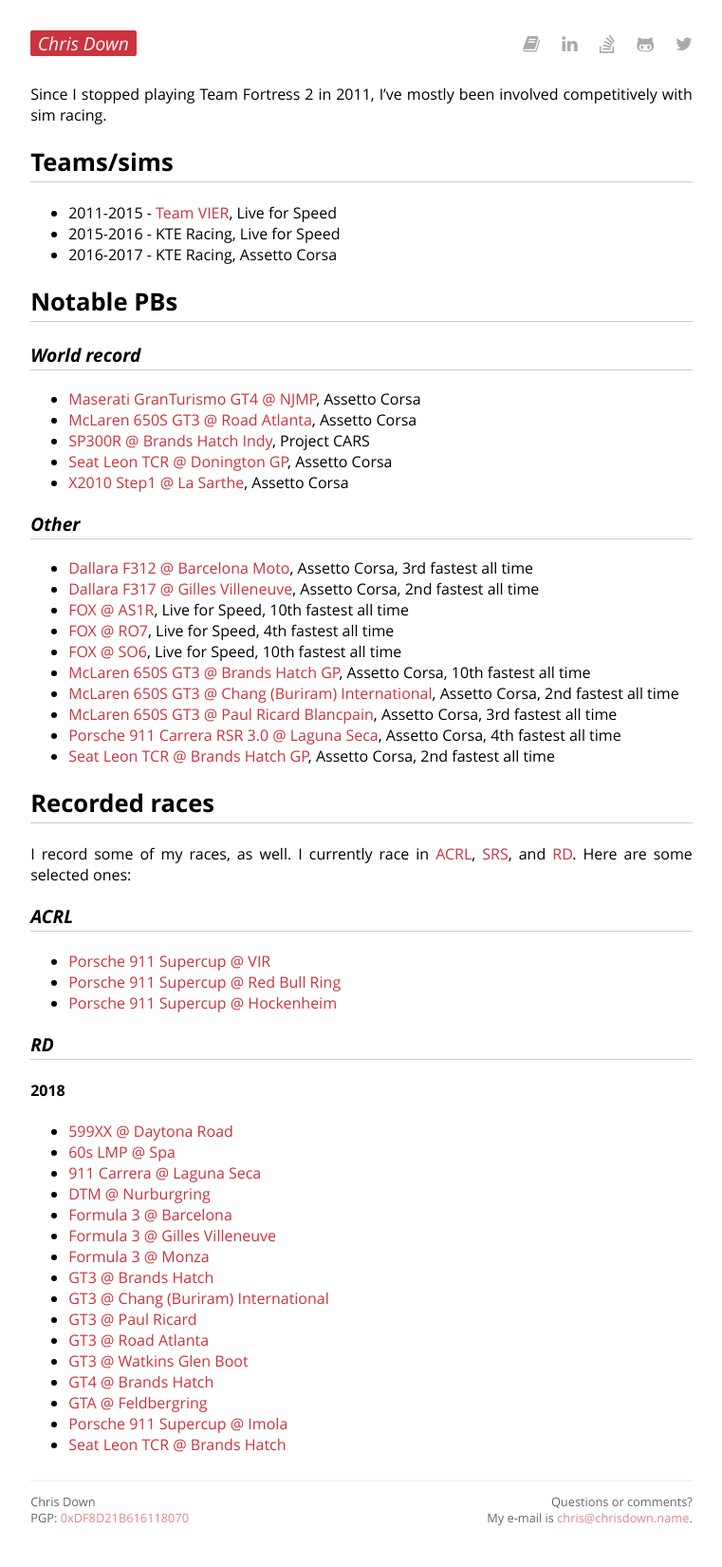
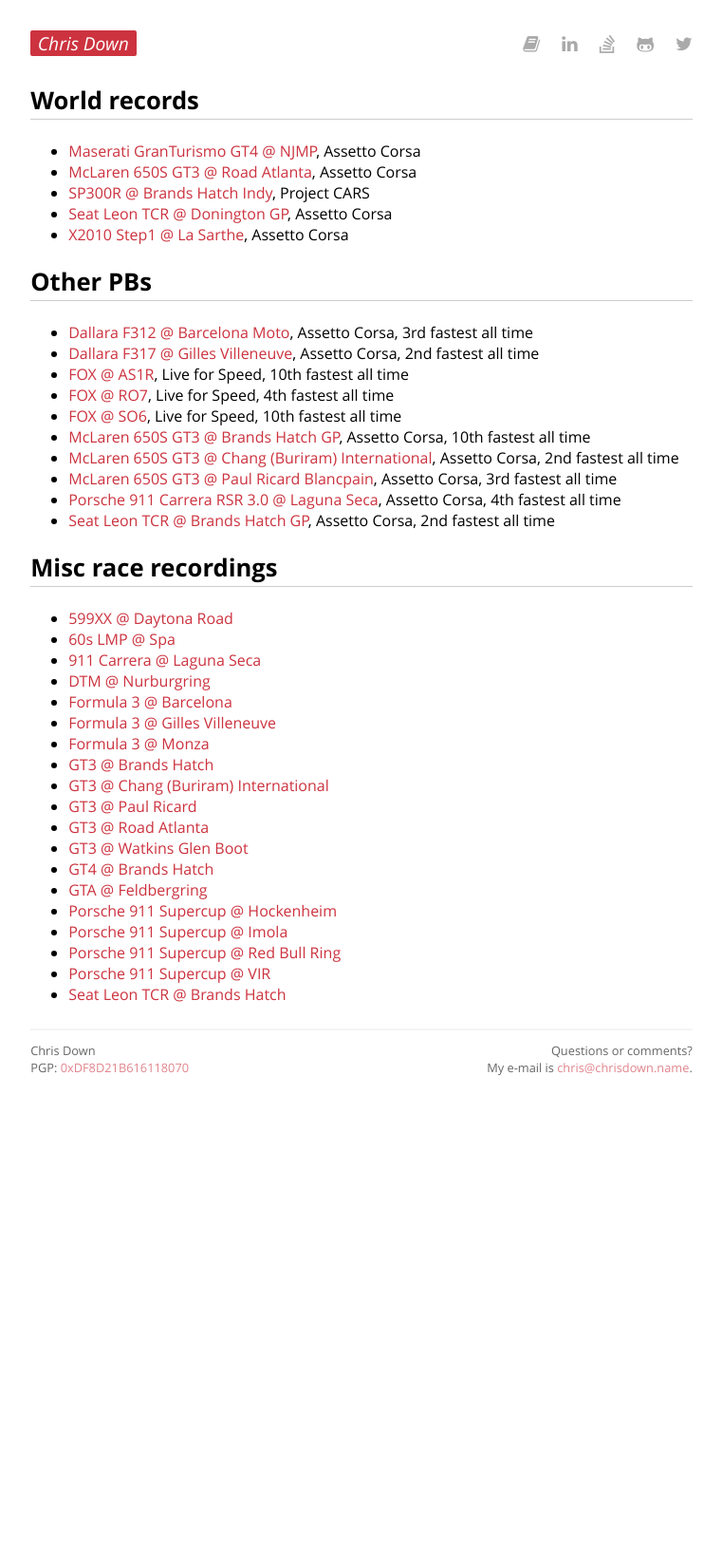
Before and after one commit to cdown/chrisdown.name, a Jekyll site: the page built from racing.md, in a window 1280 px wide. Shown: the whole page at 95% size, without its empty margins (259-1020 px from the left). Built offline with Jekyll 4.4.1, drawn with Linux system fonts in a browser that asks for light colours; after the commit the page ends 1175 px from its top, so only the background shows below that.

Commit message:
Shorten sim racing hist

```diff
--- a/racing.md
+++ b/racing.md
@@ -1,20 +1,9 @@
 ---
 layout: default
-title: "Sim racing miscellanea"
+title: "Sim racing history"
 ---
 
-Since I stopped playing Team Fortress 2 in 2011, I've mostly been involved
-competitively with sim racing.
-
-## Teams/sims
-
-- 2011-2015 - [Team VIER](http://vier-clan.de/), Live for Speed
-- 2015-2016 - KTE Racing, Live for Speed
-- 2016-2017 - KTE Racing, Assetto Corsa
-
-## Notable PBs
-
-### World record
+## World records
 
 - [Maserati GranTurismo GT4 @ NJMP](https://www.youtube.com/watch?v=-Dc0mfbhX8E), Assetto Corsa
 - [McLaren 650S GT3 @ Road Atlanta](https://www.youtube.com/watch?v=Q-Ho6vwZ3uA), Assetto Corsa
@@ -35,23 +24,7 @@ competitively with sim racing.
 - [Porsche 911 Carrera RSR 3.0 @ Laguna Seca](https://www.youtube.com/watch?v=cjzQoYVtUi8), Assetto Corsa, 4th fastest all time
 - [Seat Leon TCR @ Brands Hatch GP](https://www.youtube.com/watch?v=ZULk1UoxBeI), Assetto Corsa, 2nd fastest all time
 
-## Recorded races
-
-I record some of my races, as well. I currently race in
-[ACRL](https://www.reddit.com/r/acrl/), [SRS](http://www.simracingsystem.com/),
-and
-[RD](https://www.racedepartment.com/forums/assetto-corsa-racing-club-leagues.171/).
-Here are some selected ones:
-
-### ACRL
-
-- [Porsche 911 Supercup @ VIR](https://www.youtube.com/watch?v=EDi5Gzz6IPs)
-- [Porsche 911 Supercup @ Red Bull Ring](https://www.youtube.com/watch?v=WVCEv0N39W0)
-- [Porsche 911 Supercup @ Hockenheim](https://www.youtube.com/watch?v=7kts4C-pBhc)
-
-### RD
-
-#### 2018
+## Misc race recordings
 
 - [599XX @ Daytona Road](https://www.youtube.com/watch?v=rfmC8BEI9Yw)
 - [60s LMP @ Spa](https://www.youtube.com/watch?v=ncaGx8nJC-A)
```
Also changed, not shown: other parts of racing.md (+4 -1 lines).
